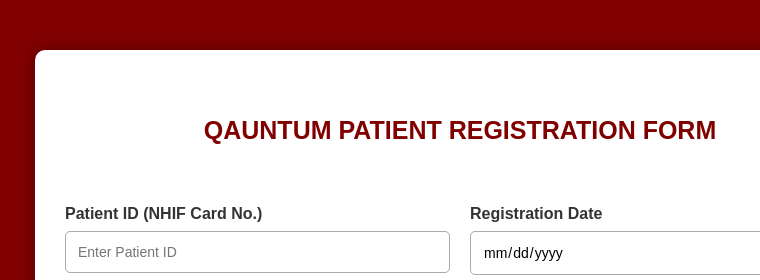
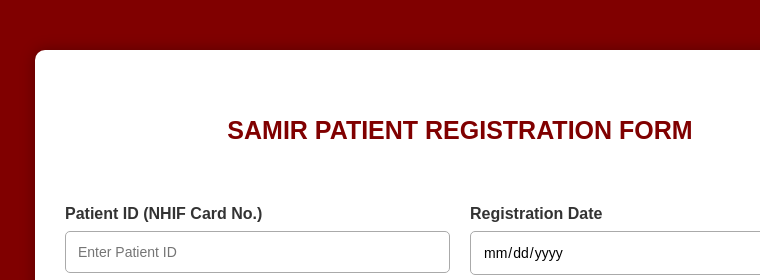
Before and after one commit to Gitsamir-png/byabt, a plain HTML site: page index.html in a window 1280 px wide. Shown: the top 280 px of the page, 180-940 px from the left. Drawn offline with Linux system fonts and the light colour scheme.

Commit message:
Update index.html

```diff
--- a/index.html
+++ b/index.html
@@ -228,7 +228,7 @@
 
     <div class="header">
 
-        <h2>QAUNTUM PATIENT REGISTRATION FORM</h2>
+        <h2>SAMIR PATIENT REGISTRATION FORM</h2>
 
         <img src="./Quantam medical system_files/images.jpe" alt="Medical Heart Logo" class="logo">
 
```
